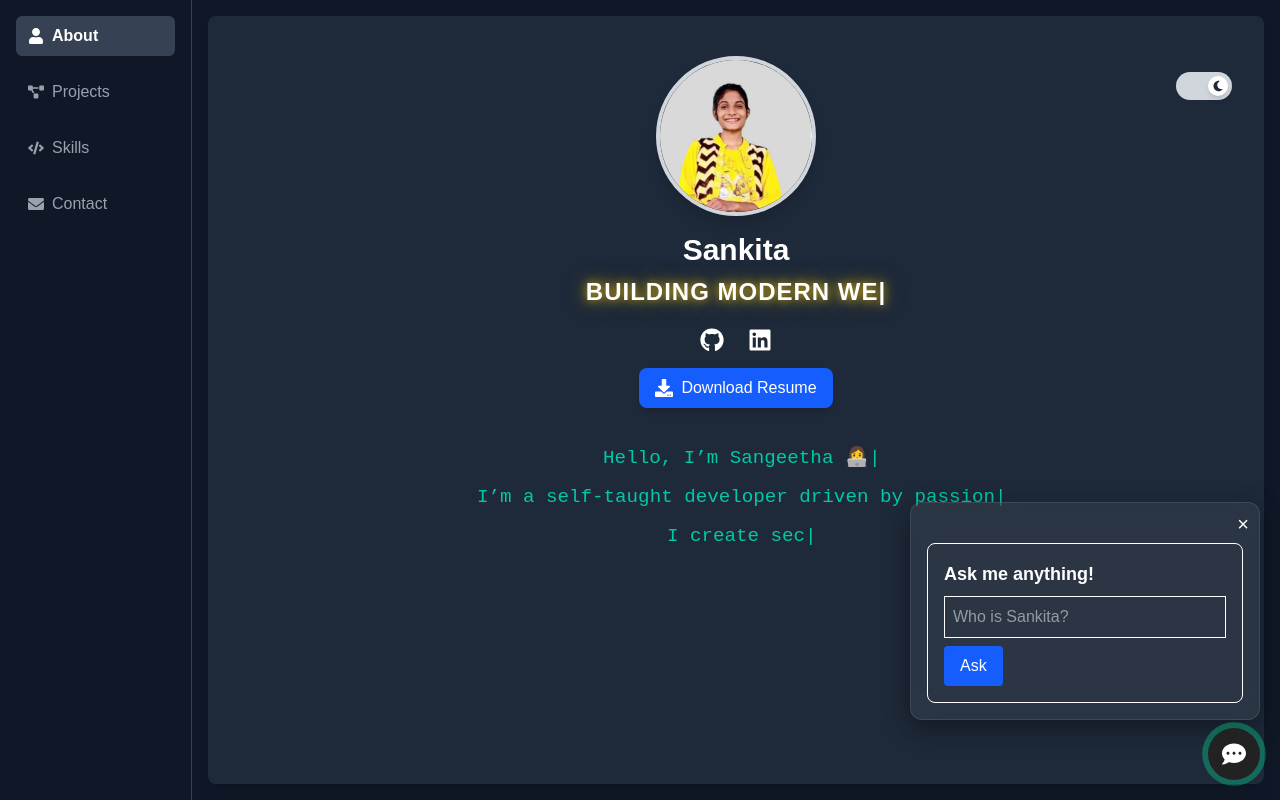
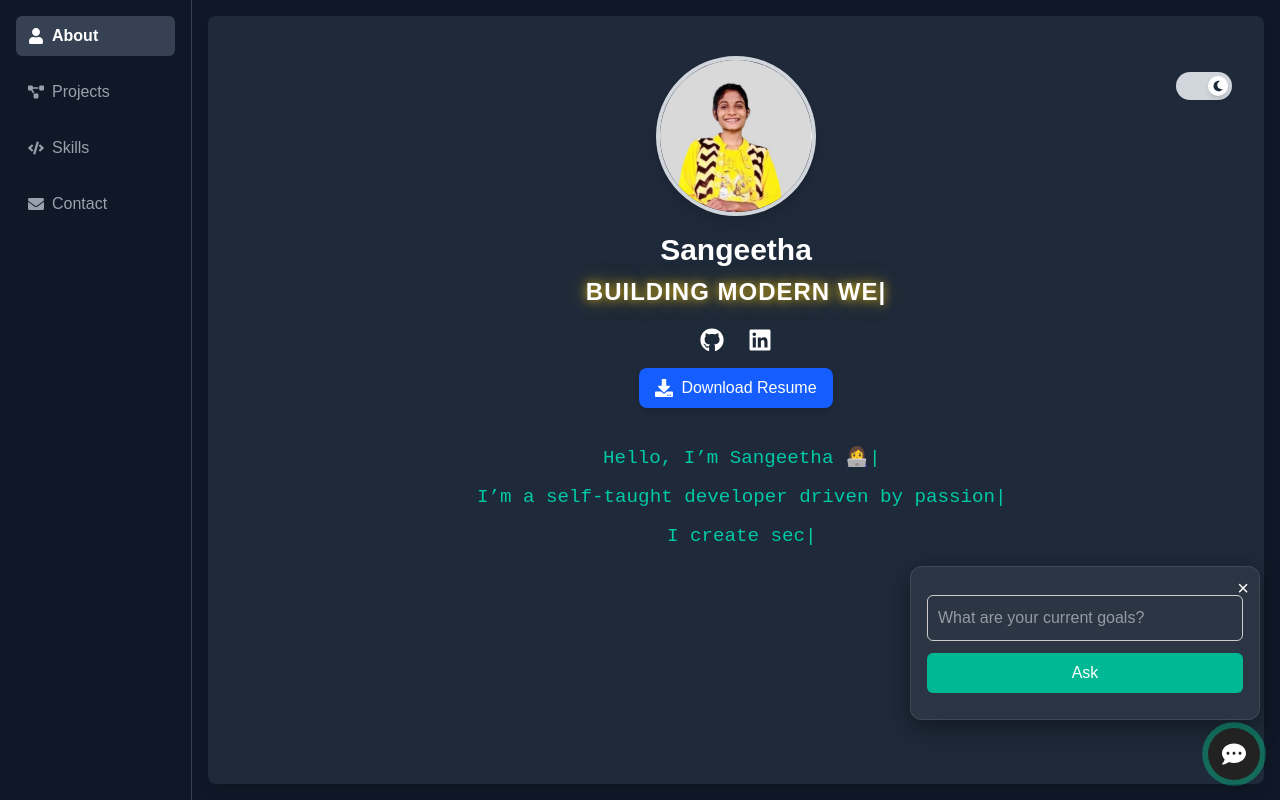
Before and after one commit to san-geetha-s/Ai-Portfolio, a Next.js app: page / in a window 1280 px wide. Both pictures are taken after a click on the button 1234 px from the left and 754 px from the top of the page. Built offline with nearby package versions, Linux system fonts and the light colour scheme.

Commit message:
fixed the error with chatbox

```diff
--- a/src/components/ChatWidget.css
+++ b/src/components/ChatWidget.css
@@ -1,5 +1,3 @@
-/* components/ChatWidget.css */
-
 .chat-icon-button {
   position: fixed;
   bottom: 20px;
@@ -53,3 +51,29 @@
   color: white;
   cursor: pointer;
 }
+
+.chat-input {
+  width: 100%;
+  padding: 10px;
+  margin: 12px 0;
+  border-radius: 6px;
+  border: 1px solid #ccc;
+}
+
+.chat-ask-button {
+  background-color: #00b894;
+  color: white;
+  padding: 8px 16px;
+  border: none;
+  border-radius: 6px;
+  cursor: pointer;
+  margin-bottom: 10px;
+  width: 100%;
+}
+
+.chat-answer {
+  background: rgba(255, 255, 255, 0.1);
+  color: white;
+  padding: 10px;
+  border-radius: 8px;
+}
--- a/src/components/ChatWidget.jsx
+++ b/src/components/ChatWidget.jsx
@@ -1,29 +1,61 @@
 // components/ChatWidget.js
 
-import React, { useState } from "react";
+import React, { useState, useEffect } from "react";
+import qaData from "../data/qaData"; // Must be an array of {question, answer}
 import { FaCommentDots } from "react-icons/fa";
-import QnAWidget from "./QnAWidget";
 import "./ChatWidget.css";
 
 const ChatWidget = () => {
   const [isOpen, setIsOpen] = useState(false);
+  const [currentIndex, setCurrentIndex] = useState(0);
+  const [answer, setAnswer] = useState("");
+  const [showAnswer, setShowAnswer] = useState(false);
+
+  useEffect(() => {
+    const interval = setInterval(() => {
+      setCurrentIndex((prev) => (prev + 1) % qaData.length);
+    }, 3000);
+    return () => clearInterval(interval);
+  }, []);
 
   const toggleChat = () => {
     setIsOpen(!isOpen);
+    setAnswer("");
+    setShowAnswer(false);
+  };
+
+  const handleAsk = () => {
+    setAnswer(qaData[currentIndex].answer);
+    setShowAnswer(true);
   };
 
   return (
     <>
-      {/* Floating Chat Icon */}
+      {/* Floating Button */}
       <button className="chat-icon-button" onClick={toggleChat}>
         <FaCommentDots size={24} color="#fff" />
       </button>
 
-      {/* Chat Popup */}
+      {/* Popup Interface */}
       {isOpen && (
         <div className="chat-popup">
           <button className="close-button" onClick={toggleChat}>×</button>
-          <QnAWidget />
+
+          <input
+            type="text"
+            readOnly
+            placeholder={qaData[currentIndex].question}
+            className="chat-input"
+          />
+          <button className="chat-ask-button" onClick={handleAsk}>
+            Ask
+          </button>
+
+          {showAnswer && (
+            <div className="chat-answer">
+              <strong>Answer:</strong> {answer}
+            </div>
+          )}
         </div>
       )}
     </>
--- a/src/components/MinimalTopbar.jsx
+++ b/src/components/MinimalTopbar.jsx
@@ -27,7 +27,7 @@ export default function MinimalTopbar({ darkMode, setDarkMode }) {
       </div>
 
       {/* Name in the Center */}
-      <h1 className="text-3xl font-semibold text-center">Sankita</h1>
+      <h1 className="text-3xl font-semibold text-center">Sangeetha</h1>
 
       {/* Dark Mode Toggle on the Right */}
       <button
--- a/src/components/QnAWidget.jsx
+++ b/src/components/QnAWidget.jsx
@@ -1,7 +1,8 @@
 'use client'
+
 import { useState } from 'react'
 import { getHuggingFaceAnswer } from '../utils/hfQna'
-import qaData from '@/data/qaData'
+
 export default function QnAWidget() {
   const [question, setQuestion] = useState('')
   const [answer, setAnswer] = useState('')
@@ -18,24 +19,50 @@ export default function QnAWidget() {
   }
 
   return (
-    <div className="p-4 rounded-lg border mt-6">
-      <h2 className="text-lg font-bold mb-2">Ask me anything!</h2>
+    <div style={{ marginTop: '30px' }}>
+      <h2 style={{ color: 'white', fontSize: '16px', fontWeight: 'bold', marginBottom: '10px' }}>
+        Ask me anything!
+      </h2>
       <input
         type="text"
         placeholder="Who is Sankita?"
         value={question}
         onChange={(e) => setQuestion(e.target.value)}
-        className="w-full border p-2 mb-2"
+        style={{
+          width: '100%',
+          padding: '10px',
+          borderRadius: '6px',
+          border: '1px solid #ccc',
+          marginBottom: '10px',
+        }}
       />
       <button
         onClick={handleAsk}
-        className="bg-blue-600 text-white px-4 py-2 rounded"
+        style={{
+          width: '100%',
+          backgroundColor: '#00ffaa',
+          color: '#000',
+          padding: '10px',
+          borderRadius: '6px',
+          fontWeight: 'bold',
+          border: 'none',
+          cursor: 'pointer',
+        }}
       >
         {loading ? 'Thinking...' : 'Ask'}
       </button>
 
       {answer && (
-        <div className="mt-4 p-3 bg-gray-200 rounded text-gray-800">
+        <div
+          style={{
+            marginTop: '15px',
+            padding: '10px',
+            backgroundColor: 'rgba(255, 255, 255, 0.1)',
+            border: '1px solid rgba(255, 255, 255, 0.2)',
+            borderRadius: '8px',
+            color: '#fff',
+          }}
+        >
           <strong>Answer:</strong> {answer}
         </div>
       )}
--- a/src/components/Topbar.jsx
+++ b/src/components/Topbar.jsx
@@ -40,7 +40,7 @@ export default function Topbar({ darkMode, setDarkMode }) {
           darkMode ? 'text-white' : 'text-gray-900'
         }`}
       >
-        Sankita
+        Sangeetha
       </h1>
       <TypingText
         text="A Passionate Web Developer"
```
